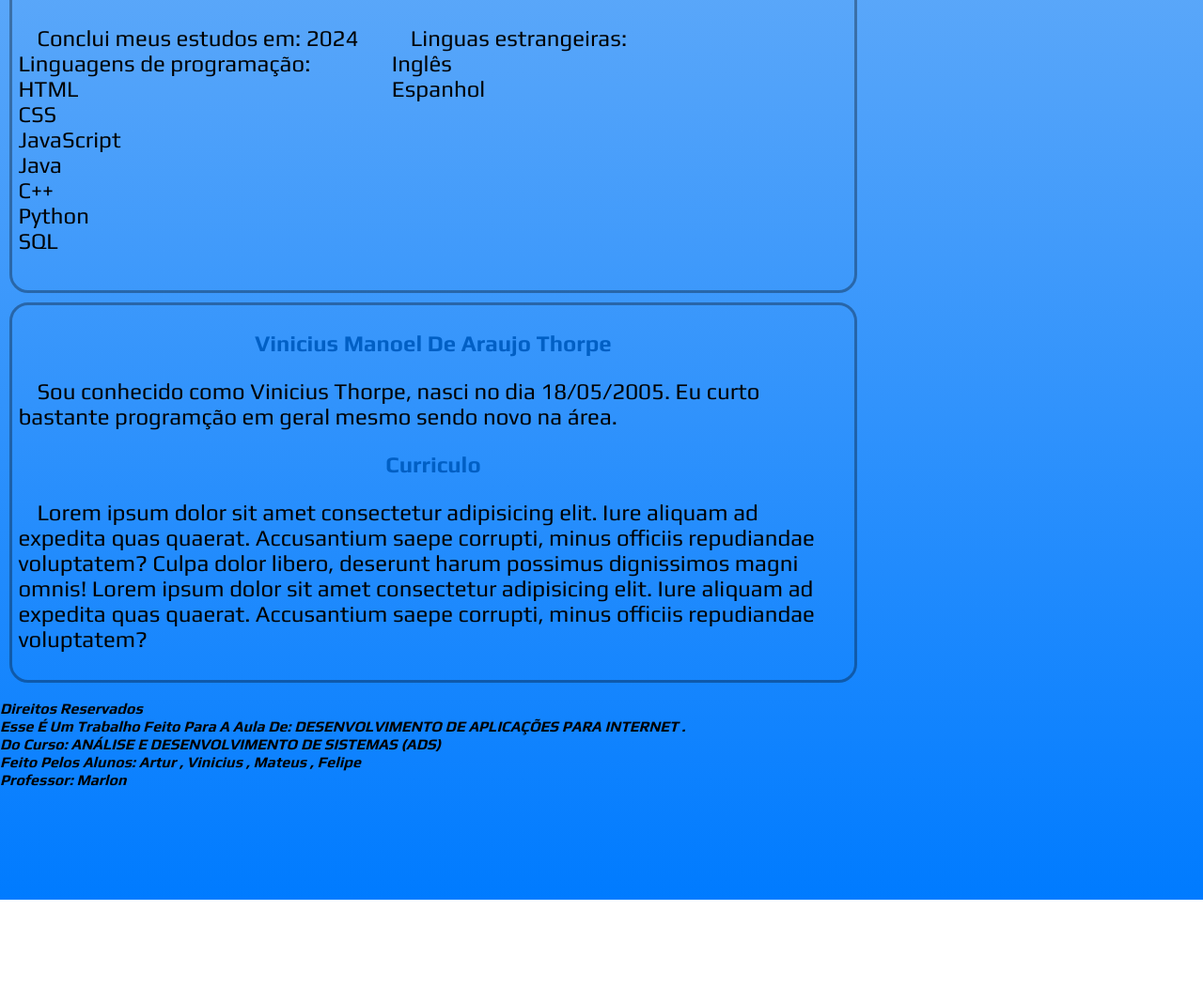
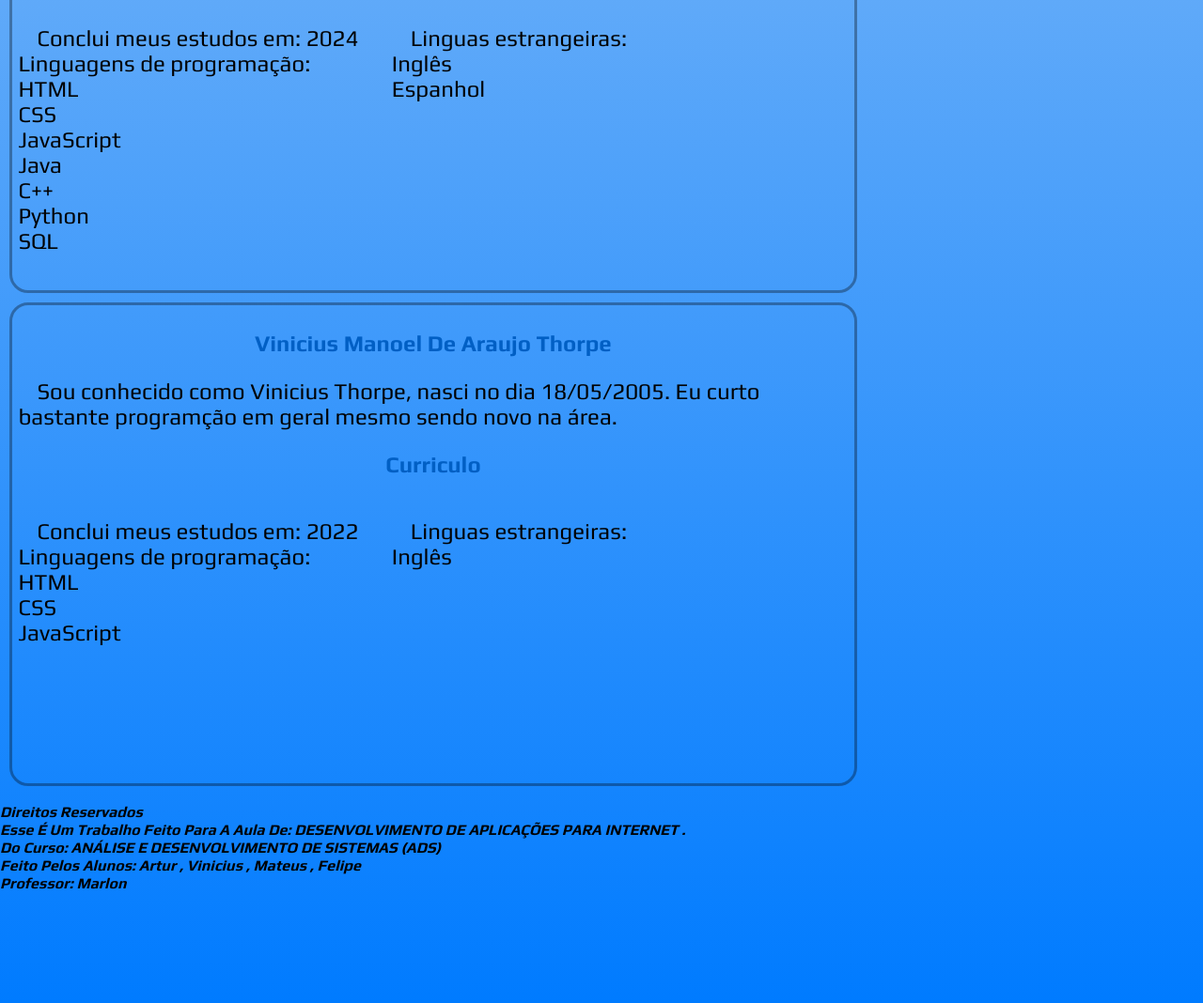
Before and after one commit to FelipeGaston5/marlon, a plain HTML site: page Trabalho/html/index.html in a window 1280 px wide. Shown: the part 1623-2691 px from the top of the page at 94% size. Before the commit the page ends 2581 px from the top, so only its background shows below. Drawn offline with Linux system fonts and the light colour scheme.

Commit message:
Update index.html

```diff
--- a/Trabalho/html/index.html
+++ b/Trabalho/html/index.html
@@ -116,15 +116,19 @@
         </p>
         <main>
             <h2>Curriculo</h2>
+            <div id="esq">
             <p>
-                Lorem ipsum dolor sit amet consectetur adipisicing elit.
-                Iure aliquam ad expedita quas quaerat. Accusantium saepe corrupti, minus officiis repudiandae voluptatem?
-                Culpa dolor libero, deserunt harum possimus dignissimos magni omnis!
-                Lorem ipsum dolor sit amet consectetur adipisicing elit.
-                Iure aliquam ad expedita quas quaerat. Accusantium saepe corrupti, minus officiis repudiandae voluptatem?
+               Conclui meus estudos em: <span class="Dt">2022</span><br>
+                Linguagens de programação: <br>HTML<br>CSS<br>JavaScript
             </p>
         </main>
-
+       <div id="dir">
+            <p>
+                Linguas estrangeiras: <br>
+                Inglês
+            </p>
+        </div>
+    </div>
     </div>
     <script src="../js/script.js"></script>
 </body>
```
